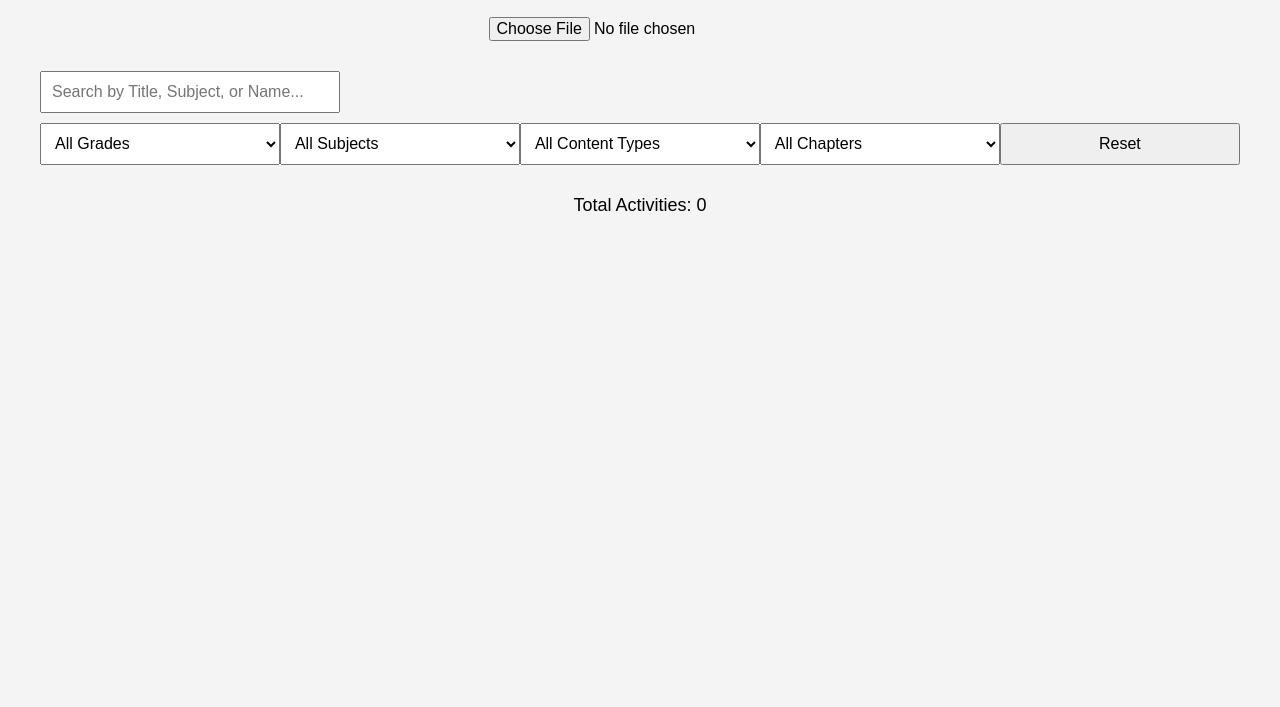
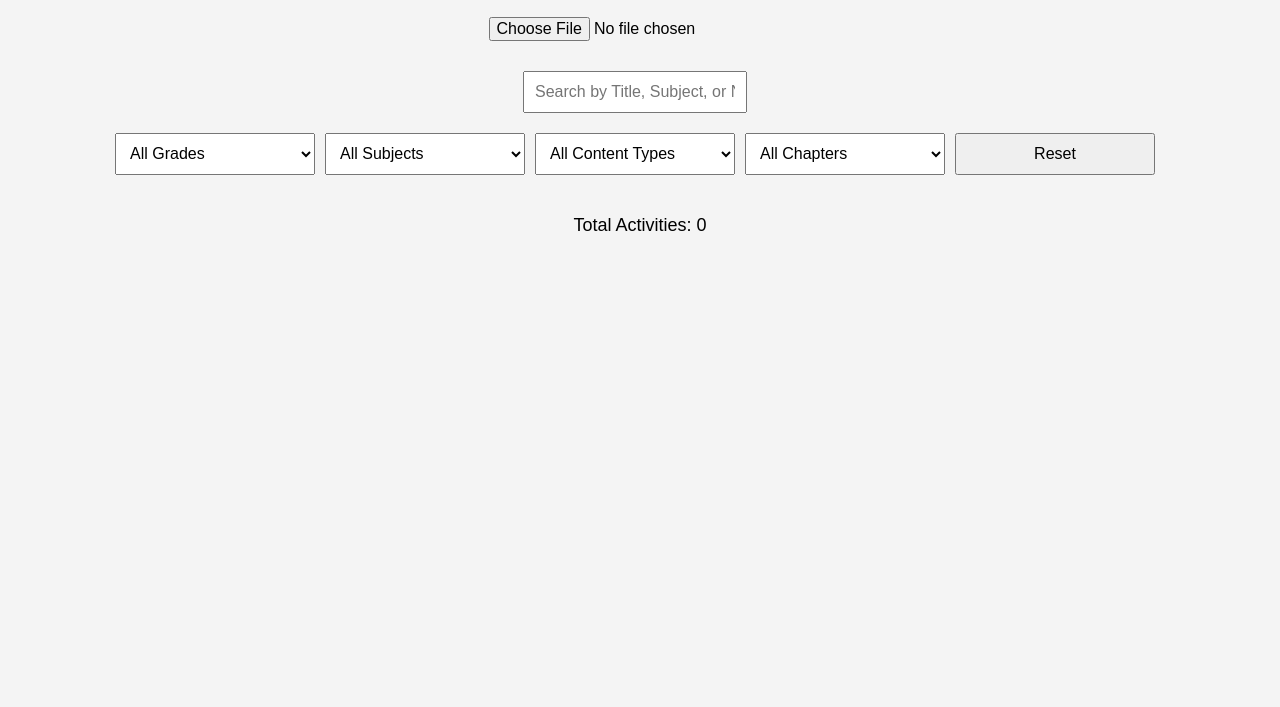
Before and after one commit to pawan-dhakal/epaathStuff, a plain HTML site: page dashboard.html in a window 1280 px wide. Shown: the part 93-800 px from the top of the page. Drawn offline with nearby package versions, Linux system fonts and the light colour scheme.

Commit message:
Update dashboard.html

```diff
--- a/dashboard.html
+++ b/dashboard.html
@@ -21,26 +21,27 @@
         }
         .filter {
             display: flex;
-            flex-wrap: wrap;
-            justify-content: space-between;
+            flex-direction: column;
+            align-items: center;
             margin-bottom: 20px;
         }
         .filter-row {
             display: flex;
-            justify-content: space-between;
+            justify-content: center;
             width: 100%;
+            margin-bottom: 10px;
         }
-        .filter input, .filter select {
+        .filter-row label {
+            margin-right: 10px;
+            font-weight: bold;
+        }
+        .filter input, .filter select, .filter button {
             padding: 10px;
             font-size: 16px;
-            width: 23%;
-            margin-bottom: 10px;
+            margin: 0 10px 10px 0;
+            width: 200px;
         }
         .filter button {
-            padding: 10px;
-            font-size: 16px;
-            width: 23%;
-            margin-bottom: 10px;
             cursor: pointer;
         }
         .activity-count {
@@ -89,7 +90,7 @@
     </style>
 </head>
 <body>
-    <h1>Grade 6 Dashboard</h1>
+    <h1>EIE Dashboard</h1>
     <div class="upload-container">
         <input type="file" id="fileInput" accept=".csv">
     </div>
```
